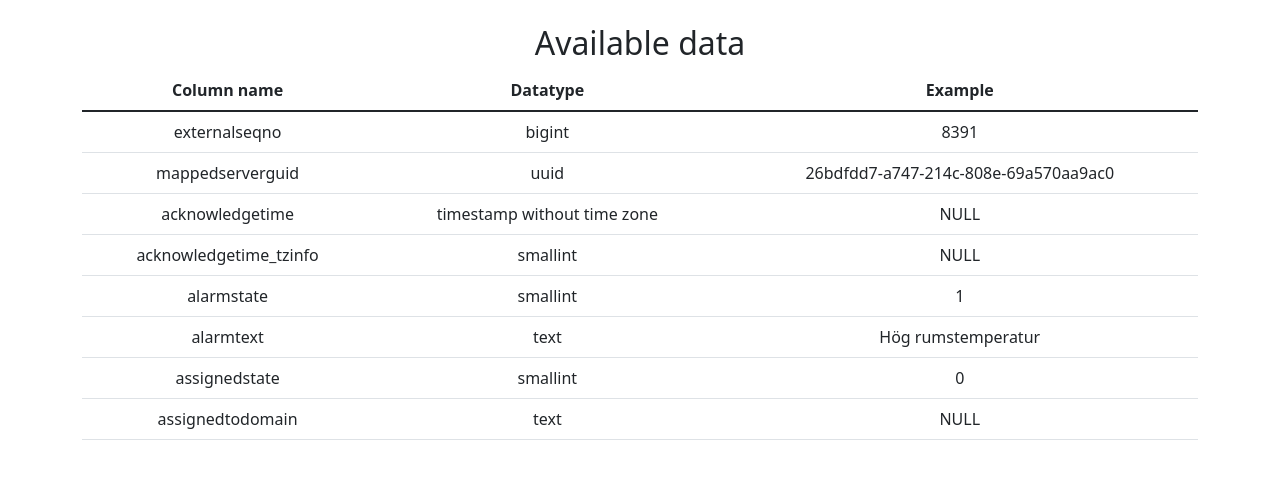
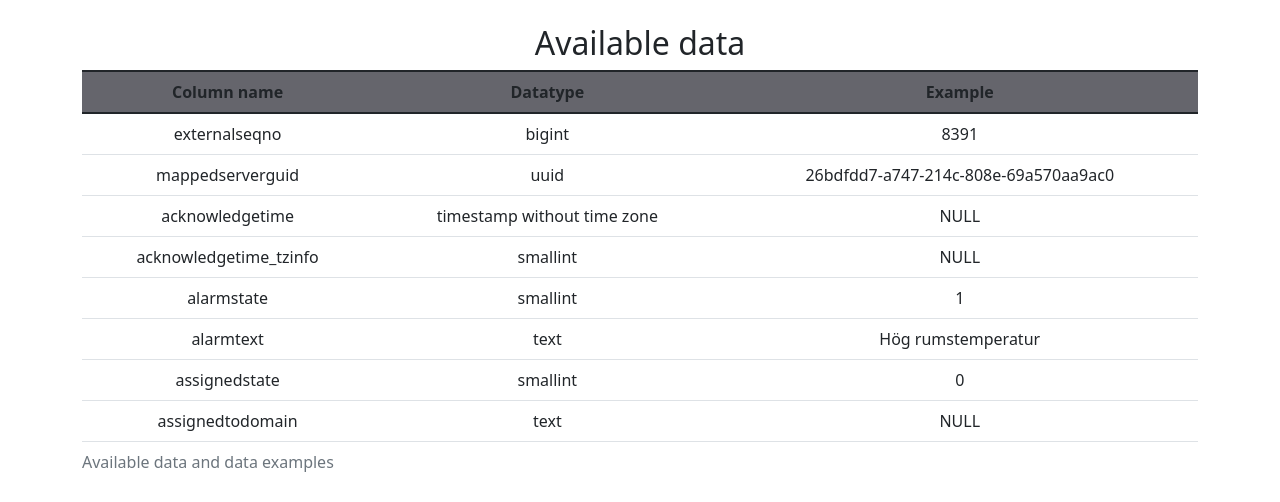
Before and after one commit to KTH/LiveInLApp, a React (Create React App) app in the folder frontend/: page /catalog in a window 1280 px wide. Shown: the part 354-856 px from the top of the page. Built offline with nearby package versions, Linux system fonts and the light colour scheme; no server answers.

Commit message:
lil styling

```diff
--- a/frontend/src/component/DataTable.js
+++ b/frontend/src/component/DataTable.js
@@ -1,5 +1,7 @@
+import "kth-style/dist/css/kth-bootstrap.css";
+import "../style/DataTable.css"
 import React, { useEffect, useState } from "react";
-import "kth-style/dist/css/kth-bootstrap.css";
+
 const DataTable = () => {
     const exampleData = [{
         column: 'externalseqno',
@@ -68,8 +70,8 @@ const DataTable = () => {
 
     return (
         <div>
-
             <table class="table">
+                <caption>Available data and data examples</caption>
                 <thead>
                 <tr>
                     <th>Column name</th>
--- /dev/null
+++ b/frontend/src/style/DataTable.css
@@ -0,0 +1,3 @@
+.table thead th {
+    background: #65656c;
+}
```
